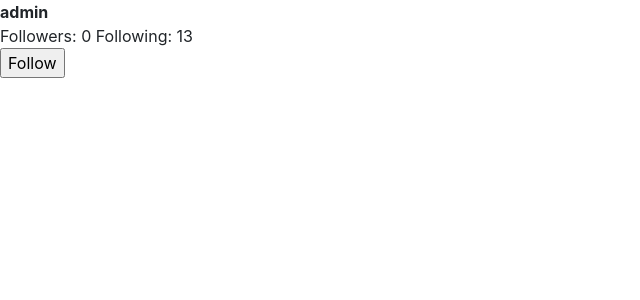
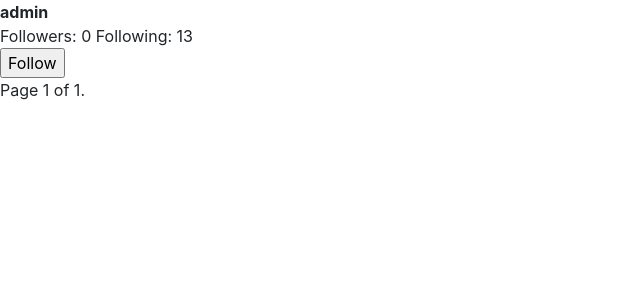
Before and after one commit to Erix-F5R/Network-React, a Django app: page /user/admin in a window 1280 px wide. Shown: the part 56-356 px from the top of the page, without its empty margins (0-640 px from the left). Run offline with Django 3.2, Linux system fonts and the light colour scheme; data comes from the database, SQL or seed files in the repository; both versions use the stored data as it was after the commit; some libraries are stand-ins or nearby versions.

Commit message:
pagination

```diff
--- a/network/templates/network/profile.html
+++ b/network/templates/network/profile.html
@@ -20,4 +20,23 @@ Following: {{following_count}}
 {% endfor %}
 
 
+<div class="pagination">
+    <span class="step-links">
+        {% if posts.has_previous %}
+            <a href="?page=1">&laquo; first</a>
+            <a href="?page={{ posts.previous_page_number }}">previous</a>
+        {% endif %}
+
+        <span class="current">
+            Page {{ posts.number }} of {{ posts.paginator.num_pages }}.
+        </span>
+
+        {% if posts.has_next %}
+            <a href="?page={{ posts.next_page_number }}">next</a>
+            <a href="?page={{ posts.paginator.num_pages }}">last &raquo;</a>
+        {% endif %}
+    </span>
+</div>
+
+
 {% endblock %}
--- a/network/views.py
+++ b/network/views.py
@@ -3,6 +3,8 @@ from django.db import IntegrityError
 from django.http import HttpResponse, HttpResponseRedirect
 from django.shortcuts import render
 from django.urls import reverse
+from django.core.paginator import Paginator
+
 
 from .models import Follower, User, Post
 from.forms import NewPostForm
@@ -25,9 +27,17 @@ def index(request):
 
 def profile(request, username):
 
+
+
     viewed_user = User.objects.get(username=username)
     logged_in_user = request.user
-    posts = Post.objects.filter(user=viewed_user).order_by("-date")
+
+    #Pagination
+    p = Paginator(Post.objects.filter(user=viewed_user).order_by("-date"),10)
+    page = request.GET.get('page')
+    posts = p.get_page(page)
+
+    #posts = Post.objects.filter(user=viewed_user).order_by("-date")
 
     if request.method == "POST":
         if request.POST.get("submit") == "Follow":
```
Also changed, not shown: db.sqlite3.
